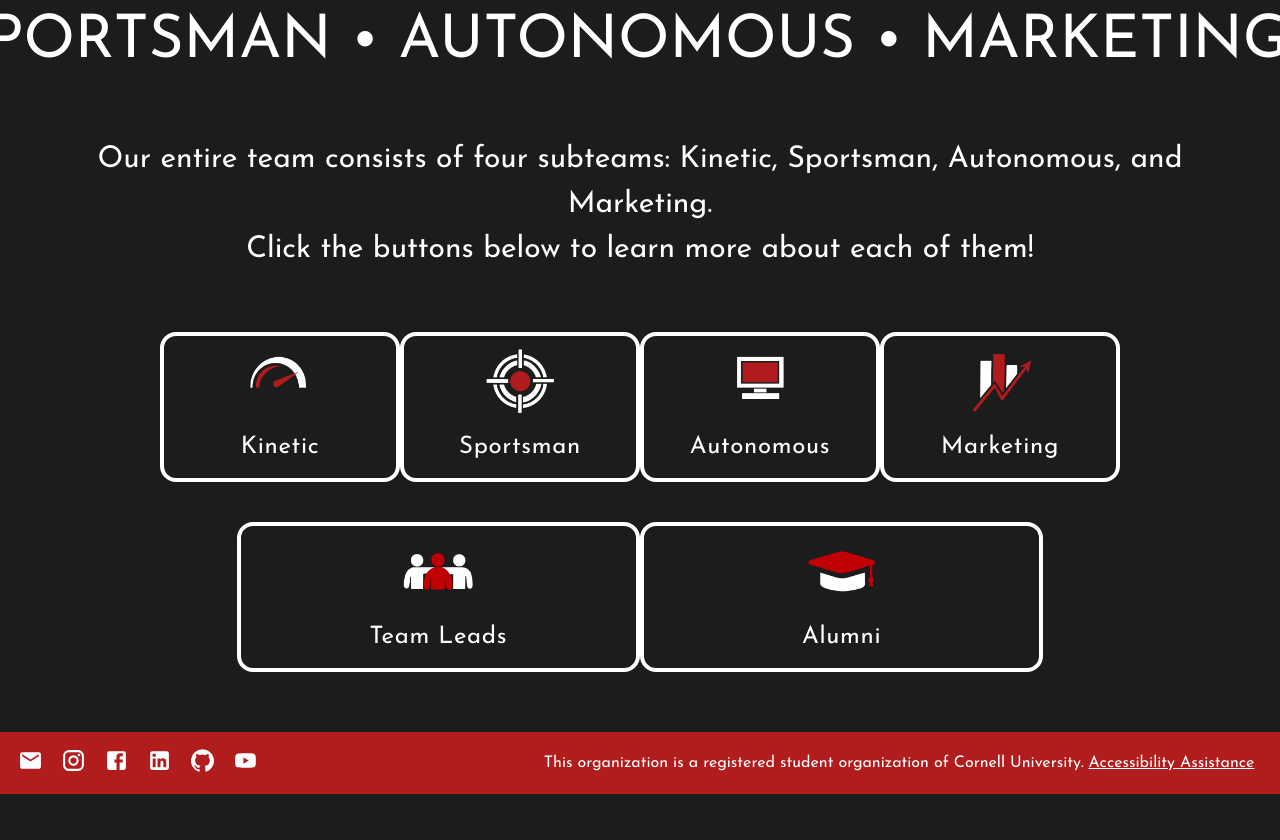
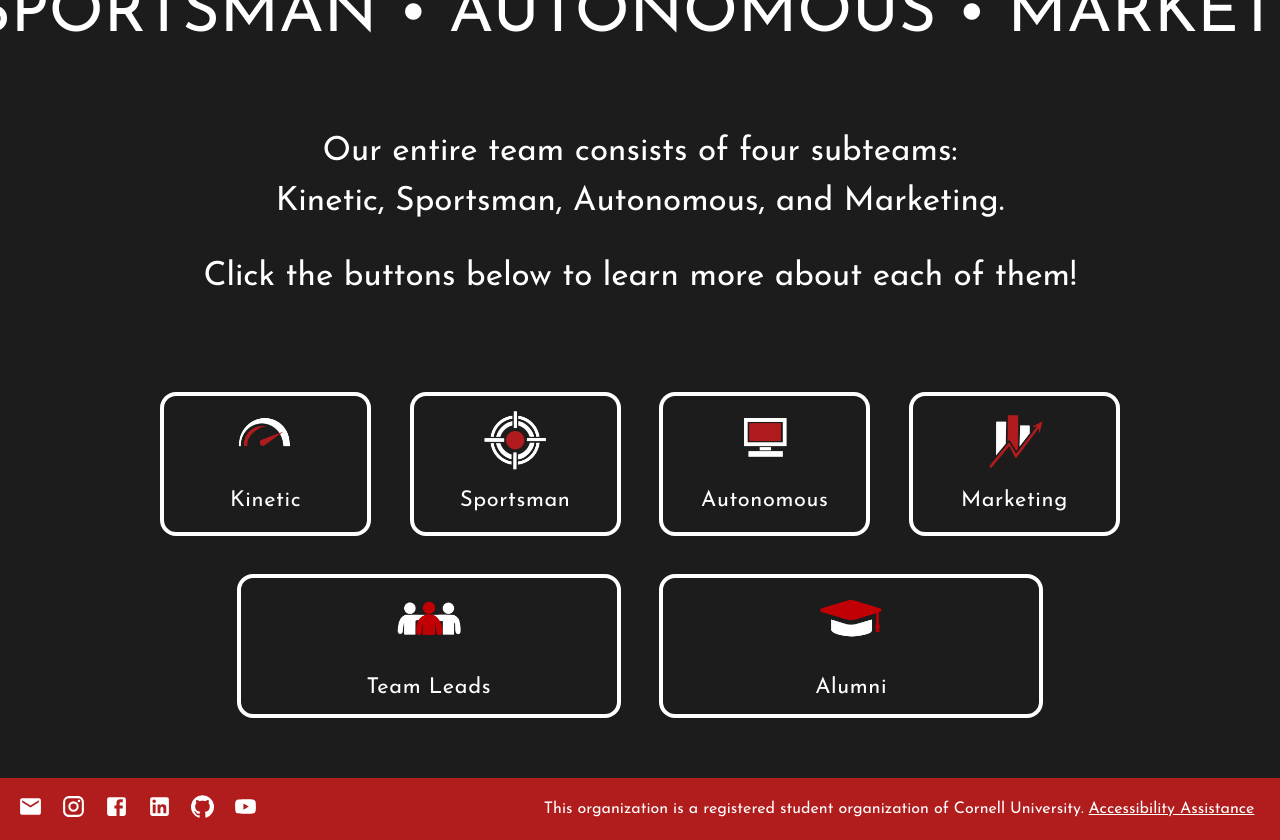
Before and after one commit to Cornell-University-Combat-Robotics/site-2025, a React (Vite) app in the folder react-site/: page /team in a window 1280 px wide. Shown: the part 360-1200 px from the top of the page. Before the commit the page ends 1154 px from the top, so only its background shows below. Built offline with nearby package versions, Linux system fonts and the light colour scheme.

Commit message:
General resizing done, just need to increase size a little

```diff
--- a/react-site/src/App.jsx
+++ b/react-site/src/App.jsx
@@ -23,9 +23,22 @@ const theme = createTheme();
 
 theme.typography.h1 = {
   fontFamily: 'Josefin Sans, sans-serif',
-  fontSize: '6rem',
+  fontSize: '8vw',
   fontWeight: 'normal',
 };
+
+theme.typography.h4 = {
+  fontFamily: 'Josefin Sans, sans-serif',
+  fontSize: '5vw',
+  fontWeight: 'normal',
+};
+
+theme.typography.h5 = {
+  fontFamily: 'Josefin Sans, sans-serif',
+  fontSize: '2.6vw',
+  fontWeight: 'normal',
+};
+
 
 theme.typography.h2 = {
   fontFamily: 'Josefin Sans, sans-serif',
--- a/react-site/src/pages/team.jsx
+++ b/react-site/src/pages/team.jsx
@@ -29,23 +29,39 @@ const TeamButton = ({ children, hoverColor, whiteImg, sx, image, to }) => {
       sx={{
         backgroundColor: "#1C1C1C",
         borderColor: "white",
-        borderWidth: "4px",
+        borderWidth: {
+          xs: "2px",
+          lg: "4px"
+        },
+        borderRadius: "16px",
         color: "white",
-        fontSize: "1.5em",
-        width: "260px",
-        height: "150px",
-        textAlign: "center",
+
         display: "flex",
         flexDirection: "column",
         alignItems: "center",
         justifyContent: "center",
+        paddingLeft: 0,
+        paddingRight: 0,
+
+
+        //for text within team button
+        textAlign: "center",
         fontFamily: "Josefin Sans",
-        px: "20px",
-        borderRadius: "16px",
+
+        fontSize: {
+          xs: "3.5vw",
+          sm: "2.5vw",
+          md: "2vw",
+          lg: "1.7vw"
+        },
+        width: "30vw",
+        height: {
+          xs: "10vh",
+          md: "18vh",
+        },
         textTransform: "none",
         '&:hover': {
           color: 'white',
-          borderColor: "white",
           backgroundColor: hoverColor,
         },
         ...sx
@@ -53,7 +69,15 @@ const TeamButton = ({ children, hoverColor, whiteImg, sx, image, to }) => {
       onMouseEnter={() => setIsHovered(true)}
       onMouseLeave={() => setIsHovered(false)}
     >
-      {image && <img src={isHovered ? whiteImg : image} alt="" style={{ width: "70px", height: "70px", marginBottom: "10px" }} />}
+      {image && <img src={isHovered ? whiteImg : image} alt=""
+
+        style={{
+          marginBottom: "5%",
+          //width & height for same size of screen can be same since images are same length & width
+          width: "5vw",
+          height: "5vw",
+        }}
+      />}
       {children}
     </Button>
   )
@@ -65,7 +89,7 @@ export default function Team() {
     <>
       <Box position="relative" >
         <Box position="relative" display="inline-block"> {/* Set position to relative for GradientNavBar. */}
-          <img src={team_photo} style={{ width: '100%', height: 'auto', marginBottom: 50 }} />
+          <img src={team_photo} style={{ width: '100%', height: 'auto', marginBottom: "5%" }} />
           <Typography
             variant="h1"
             sx={{
@@ -86,7 +110,7 @@ export default function Team() {
       Effect: Scrolling bar of subteam names
       Outer div: constant background -> only the text is scrolling
       */}
-        <div style={{ width: '100%', marginBottom: 50, overflow: 'hidden', whiteSpace: 'nowrap' }}>
+        <div style={{ width: '100%', marginBottom: "5%", overflow: 'hidden', whiteSpace: 'nowrap' }}>
           <motion.div
             animate={{ x: ["0%", "-100%"] }} // Moves text from right to left
             transition={{
@@ -95,17 +119,19 @@ export default function Team() {
               ease: "linear"
             }}
           >
-            <Typography sx={{ fontSize: 60 }}>
+            <Typography variant="h4" >
               {/*Duplicate text to ensure no empty space*/}
               {"KINETIC • SPORTSMAN • AUTONOMOUS • MARKETING • KINETIC • SPORTSMAN • AUTONOMOUS • MARKETING • "}
             </Typography>
           </motion.div>
         </div>
 
-        <Typography sx={{ fontSize: 30, maxWidth: '90%', margin: '0 auto', textAlign: 'center' }}>
-          {"Our entire team consists of four subteams: Kinetic, Sportsman, Autonomous, and Marketing."}
+        <Typography variant="h5" sx={{ maxWidth: '70%', margin: '2% auto', textAlign: 'center' }}>
+          {"Our entire team consists of four subteams:"}
+          <br />
+          {"Kinetic, Sportsman, Autonomous, and Marketing."}
         </Typography>
-        <Typography sx={{ fontSize: 30, maxWidth: '70%', margin: '0 auto', textAlign: 'center' }}>
+        <Typography variant="h5" sx={{ maxWidth: '70%', margin: '2% auto', textAlign: 'center' }}>
           {"Click the buttons below to learn more about each of them!"}
         </Typography>
 
@@ -116,21 +142,40 @@ export default function Team() {
             details. &focus is for when the button is clicked (removing the blue border
             when clicked. &hover is for making the text color white (don't change when
             button is not hovered over.*/}
-        <Box display='flex' justifyContent="center" alignItems="center" mt="60px" mb="40px">
-          <Box display='flex' width="75%" justifyContent="space-evenly" sx={{ flexDirection: 'row' }}>
-            <TeamButton hoverColor="#0E7C2B" image={KineticColor} whiteImg={KineticWhite} to="/team/kinetic">Kinetic</TeamButton>
+        <Box display='flex' justifyContent="center" alignItems="center" mt="7vw" mb="3vw">
+          <Box width="75%" justifyContent={"center"}
+            sx={{
+              display: 'flex',
+              flexDirection: 'row',
+              flexWrap: { xs: 'wrap', sm: 'wrap', md: 'wrap', lg: 'nowrap' },
+              columnGap: "3vw",
+              rowGap: "1.5vh"  //maintains both vertical and horizontal gap between buttons
+            }}
+          >
+            <TeamButton hoverColor="#0E7C2B" image={KineticColor} whiteImg={KineticWhite} to="/team/kinetic" >Kinetic</TeamButton>
             <TeamButton hoverColor="#1F398D" image={SportsmanColor} whiteImg={SportsmanWhite} to="/team/sportsman">Sportsman</TeamButton>
             <TeamButton hoverColor="#8D8D2C" image={AutonColor} whiteImg={AutonWhite} to="/team/autonomous">Autonomous</TeamButton>
             <TeamButton hoverColor="#501584" image={MarketingColor} whiteImg={MarketingWhite} to="/team/marketing">Marketing</TeamButton>
           </Box>
         </Box>
-        <Box display='flex' justifyContent="center" alignItems="center" mt="20px" mb="60px">
-          <Box display='flex' width="63%" justifyContent="space-evenly" sx={{ flexDirection: 'row' }}>
-            <TeamButton hoverColor="#820002" image={TLColor} whiteImg={TLWhite} to="/team/leads" sx={{ width: "447px" }}>Team Leads</TeamButton>
-            <TeamButton hoverColor="#820002" image={AlumColor} whiteImg={AlumWhite} to="/team/alumni" sx={{ width: "447px" }}>Alumni</TeamButton>
+        <Box display='flex' justifyContent="center" alignItems="center" mt="20px" mb="60px" >
+          <Box display='flex' width="63%" justifyContent={"center"}
+            sx={{
+              display: 'flex',
+              flexDirection: 'row',
+              flexWrap: { xs: 'wrap', sm: 'wrap', md: 'wrap', lg: 'nowrap' },
+              columnGap: "3vw",
+              rowGap: "1.5vh"  //maintains both vertical and horizontal gap between buttons
+            }}>
+            <TeamButton hoverColor="#820002" image={TLColor} whiteImg={TLWhite} to="/team/leads" sx={{ width: "50vw" }}>
+              Team Leads
+            </TeamButton>
+            <TeamButton hoverColor="#820002" image={AlumColor} whiteImg={AlumWhite} to="/team/alumni" sx={{ width: "50vw" }}>Alumni</TeamButton>
           </Box>
         </Box>
       </Box>
     </>
   );
 }
+//bottom button widths same size as above
+//bigger sized icons
```
